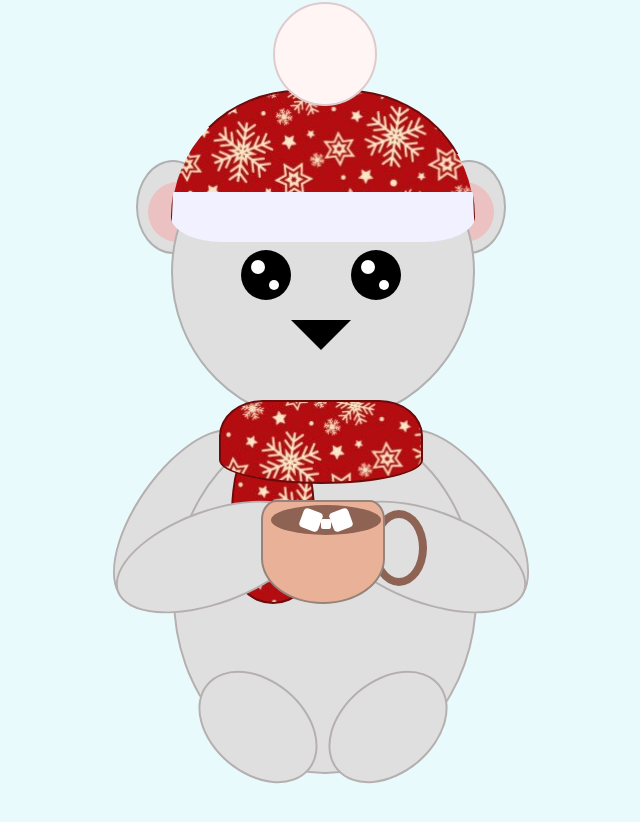
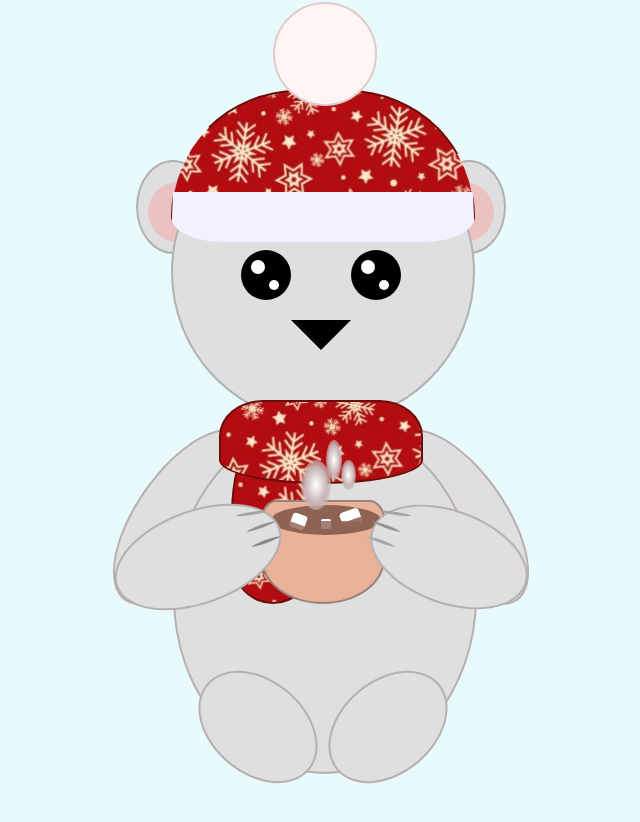
Before and after one commit to KeyshaF-11/Winter-CSS, a plain HTML site: page Winter CSS/index.html in a window 1280 px wide. Shown: the top 822 px of the page, without its empty margins (319-959 px from the left). Drawn offline with Linux system fonts and the light colour scheme.

Commit message:
new bears

```diff
--- a/Winter CSS/index.html
+++ b/Winter CSS/index.html
@@ -42,14 +42,34 @@
             <div class="foot-right"></div>
             <div class="scarf-2" ></div>
             <div class="scarf-1" ></div>
-            <div class="paw-1holding"></div>
-            <div class="paw-2holding"></div>
-            <div class="cup-handle"></div>
+
+
             <div class="cup"></div>
             <div class="hot-coco"></div>
             <div class="marshmallow1"></div>
+            <div class="marshmallow1-covered"></div>
             <div class="marshmallow2"></div>
             <div class="marshmallow3"></div>
+            <div class="marshmallow3-covered"></div>
+            <div class="marshmallow31-covered"></div>
+
+            <div class="paw-1holding"></div>
+            <div class="paw-2holding"></div>
+            <div class="smoke1"></div>
+            <div class="smoke2"></div>
+            <div class="smoke3"></div>
+            <div class="claw1-left"></div>
+            <div class="claw2-left"></div>
+            <div class="claw3-left"></div>
+            <div class="claw1-right"></div>
+            <div class="claw2-right"></div>
+            <div class="claw3-right"></div>
+
+
+
+
+
+
         </div>
 
     </div>
--- a/Winter CSS/style.css
+++ b/Winter CSS/style.css
@@ -282,7 +282,7 @@ body {
 
 }
 .paw-1holding{
-    width: 200px;
+    width: 170px;
     height: 90px;
     background-color: #dfdfdf;
     border-radius: 50%;
@@ -294,7 +294,7 @@ body {
 }
 
 .paw-2holding{
-    width: 200px;
+    width: 160px;
     height: 90px;
     background-color: #dfdfdf;
     border-radius: 50%;
@@ -341,24 +341,24 @@ body {
 }
 
 .marshmallow1{
-    width: 20px;
-    height: 20px;
+    width: 15px;
+    height: 15px;
     background-color: white;
     border-radius: 20%;
     position: absolute;
-    top: 490px;
-    left: 130px;
+    top: 494px;
+    left: 120px;
     transform: rotate(20deg);
 }
 
 .marshmallow2{
     width: 20px;
-    height: 20px;
+    height: 17px;
     background-color: white;
     border-radius: 20%;
     position: absolute;
     top: 490px;
-    left: 160px;
+    left: 170px;
     transform: rotate(-20deg);
 }
 
@@ -372,3 +372,142 @@ body {
     left: 150px;
 
 }
+
+.marshmallow1-covered{
+    width: 19px;
+    height: 7px;
+    background-color: #8f6353;
+    opacity: 80%;
+    border-radius: 20%;
+    position: absolute;
+    top: 504px;
+    left: 117px;
+    transform: rotate(20deg);
+}
+
+
+.marshmallow31-covered{
+    width: 50px;
+    height: 10px;
+    background-color: #8f6353;
+    border-radius: 20%;
+    opacity: 80%;
+    position: absolute;
+    top: 501.40px;
+    left: 140px;
+}
+.marshmallow3-covered{
+
+    width: 24px;
+    height: 9px;
+    background-color: #8f6353;
+    opacity: 89%;
+    border-radius: 20%;
+    position: absolute;
+    top: 500px;
+    left: 169px;
+    transform: rotate(-20deg);
+}
+
+.smoke1{
+    width: 30px;
+    height: 50px;
+    border-radius: 50%;
+    position: absolute;
+    top: 440px;
+    left: 130px;
+    background-color: rgba(0, 0, 0, 0.5);
+    background: radial-gradient(rgb(255, 255, 255),rgb(201, 181, 181), rgba(102, 99, 99, 0));
+
+}
+
+
+.smoke2{
+    width: 15px;
+    height: 30px;
+    border-radius: 50%;
+    position: absolute;
+    top: 440px;
+    left: 170px;
+    background-color: rgba(0, 0, 0, 0.5);
+    background: radial-gradient(rgb(255, 255, 255),rgb(201, 181, 181), rgba(102, 99, 99, 0));
+
+}
+
+.smoke3{
+    width: 16px;
+    height: 40px;
+    border-radius: 50%;
+    position: absolute;
+    top: 420px;
+    left: 155px;
+    background-color: rgba(0, 0, 0, 0.5);
+    background: radial-gradient(rgb(255, 255, 255),rgb(201, 181, 181), rgba(102, 99, 99, 0));
+}
+
+.claw1-left{
+    width: 30px;
+    height: 3px;
+    background-color: rgb(134, 134, 134);
+    border-radius: 50%;
+    position: absolute;
+    top: 520px;
+    left: 80px;
+    transform: rotate(-20deg);
+}
+
+.claw2-left{
+    width: 30px;
+    height: 3px;
+    background-color: rgb(146, 146, 146);
+    border-radius: 50%;
+    position: absolute;
+    top: 505px;
+    left: 75px;
+    transform: rotate(-20deg);
+}
+
+.claw3-left{
+    width: 30px;
+    height: 3px;
+    background-color: rgb(165, 164, 164);
+    border-radius: 50%;
+    position: absolute;
+    top: 492px;
+    left: 65px;
+    transform: rotate(-9deg);
+}
+
+.claw1-right{
+    width: 30px;
+    height: 3px;
+    background-color: rgb(167, 166, 166);
+    border-radius: 50%;
+    position: absolute;
+    top: 520px;
+    right: 75px;
+    transform: rotate(20deg);
+}
+
+.claw2-right{
+    width: 30px;
+    height: 3px;
+    background-color: rgba(143, 143, 143, 0.966);
+    border-radius: 50%;
+    position: absolute;
+    top: 505px;
+    right: 70px;
+    transform: rotate(20deg);
+}
+
+.claw3-right{
+    width: 30px;
+    height: 3px;
+    background-color: rgb(165, 164, 164);
+    border-radius: 50%;
+    position: absolute;
+    top: 492px;
+    right: 60px;
+    transform: rotate(9deg);
+
+}
```
